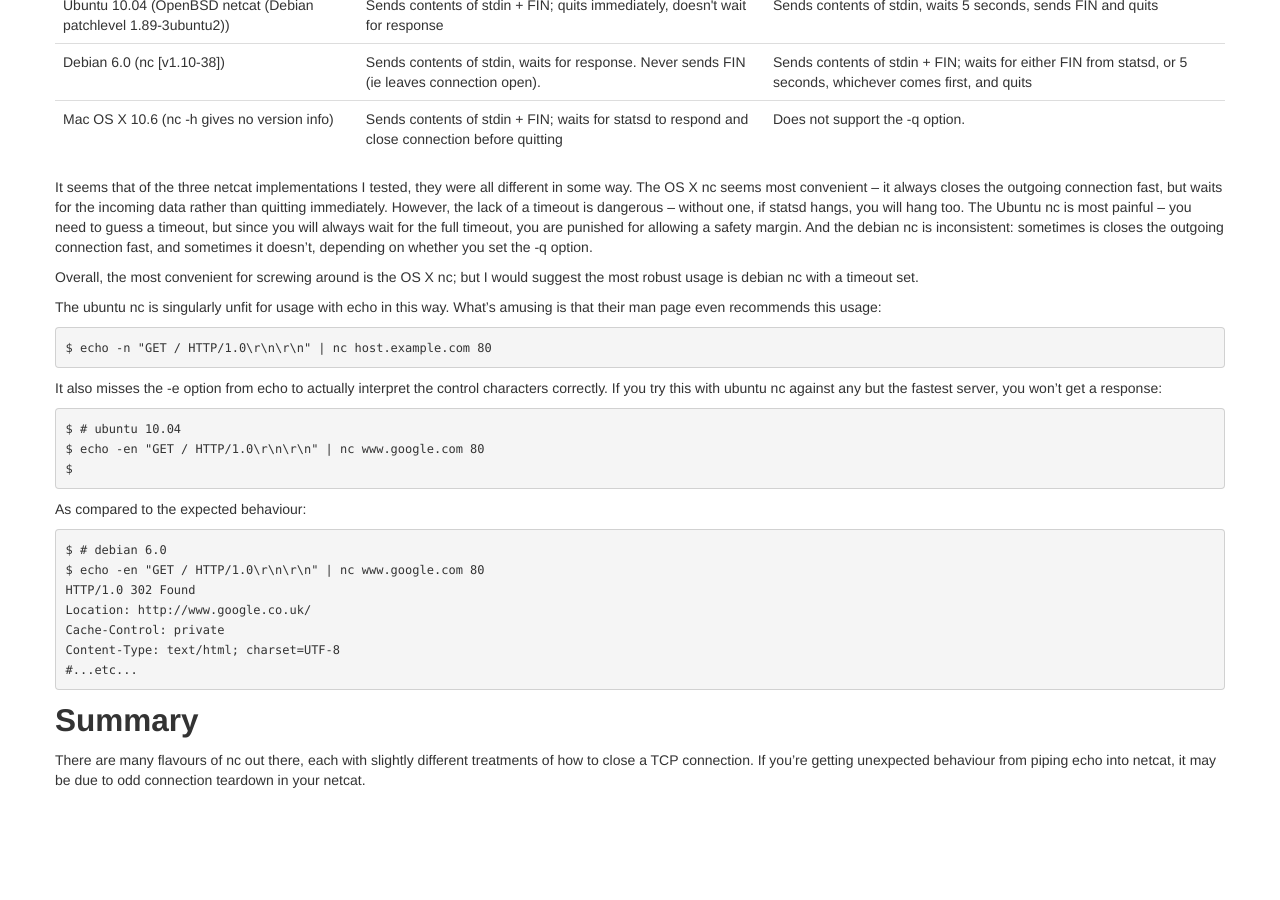
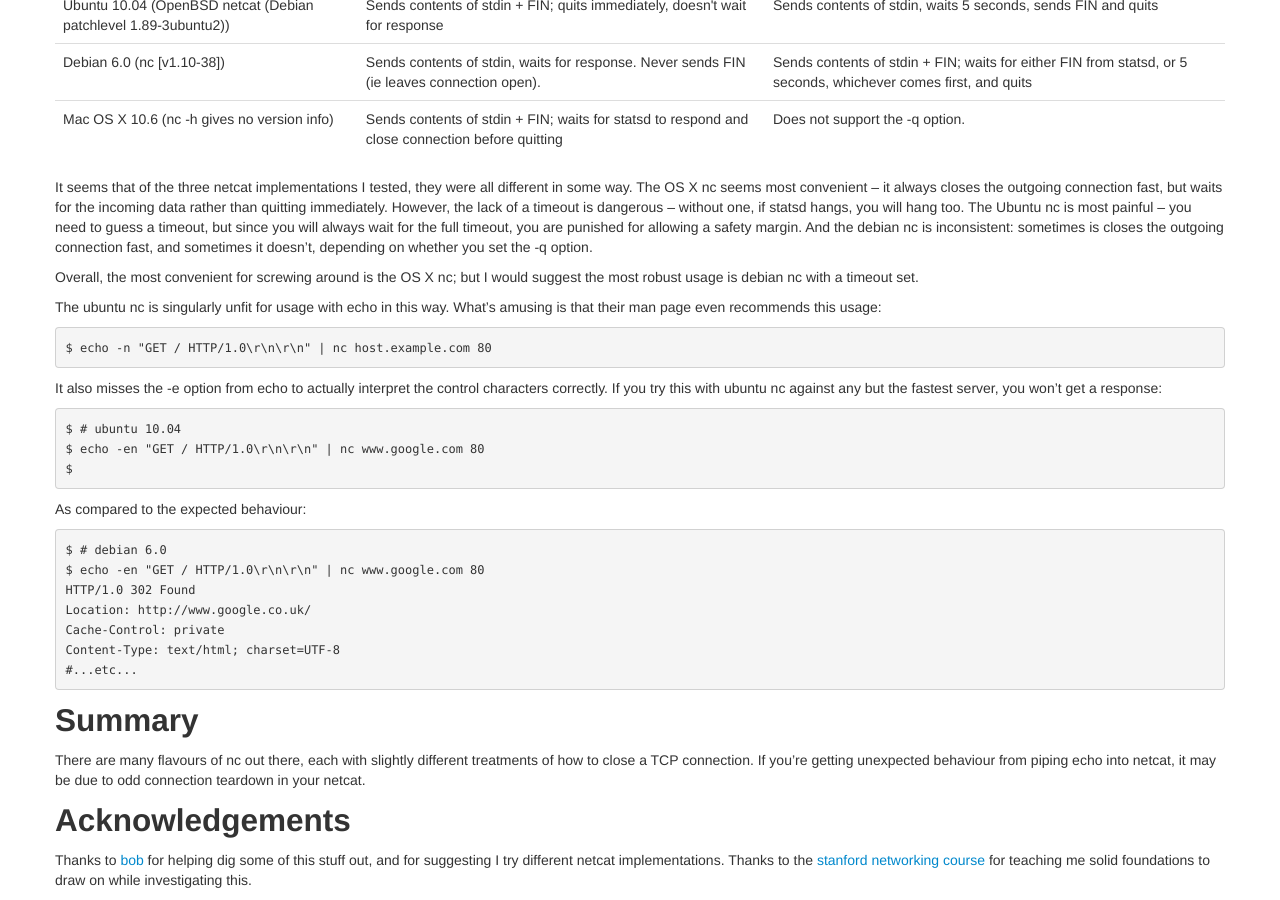
Before and after one commit to philandstuff/www.philandstuff.com, a Jekyll site: the page built from _posts/2013-05-17-statsd-netcat.md, in a window 1280 px wide and 900 px high, scrolled down 2279 px. Built offline with Jekyll 4.4.1, drawn with Linux system fonts in a browser that asks for light colours; before the commit the page ends 3079 px from its top, so only the background shows below that.

Commit message:
add acknowledgements to statsd/netcat post

```diff
--- a/_posts/2013-05-17-statsd-netcat.md
+++ b/_posts/2013-05-17-statsd-netcat.md
@@ -1,7 +1,9 @@
 ---
 layout: post
 title: The curious case of statsd and netcat
-tags: statsd networking
+tags:
+  - networking
+  - statsd
 ---
 At [GDS][] we are using [statsd][], a great tool from etsy for
 aggregating statistics and submitting them to [graphite][]. I was
@@ -236,10 +238,19 @@ treatments of how to close a TCP connection. If you're getting
 unexpected behaviour from piping echo into netcat, it may be due to
 odd connection teardown in your netcat.
 
+## Acknowledgements
+
+Thanks to [bob][] for helping dig some of this stuff out, and for
+suggesting I try different netcat implementations. Thanks to the
+[stanford networking course][stanford] for teaching me solid
+foundations to draw on while investigating this.
+
 [324267c]: https://github.com/etsy/statsd/commit/324267c527133b97f8902f4479af676bc0d7ce58
+[bob]: http://randomness.org.uk/
 [GDS]: http://digital.cabinetoffice.gov.uk/
 [graphite]: http://graphite.readthedocs.org/
 [RFC1122]: http://tools.ietf.org/html/rfc1122
+[stanford]: https://f12.class2go.stanford.edu/networking/Fall2012
 [statsd]: https://github.com/etsy/statsd
 [statsd-mgmt]: https://github.com/etsy/statsd/blob/master/docs/admin_interface.md
 [TCP]: http://en.wikipedia.org/wiki/Transmission_Control_Protocol
```
